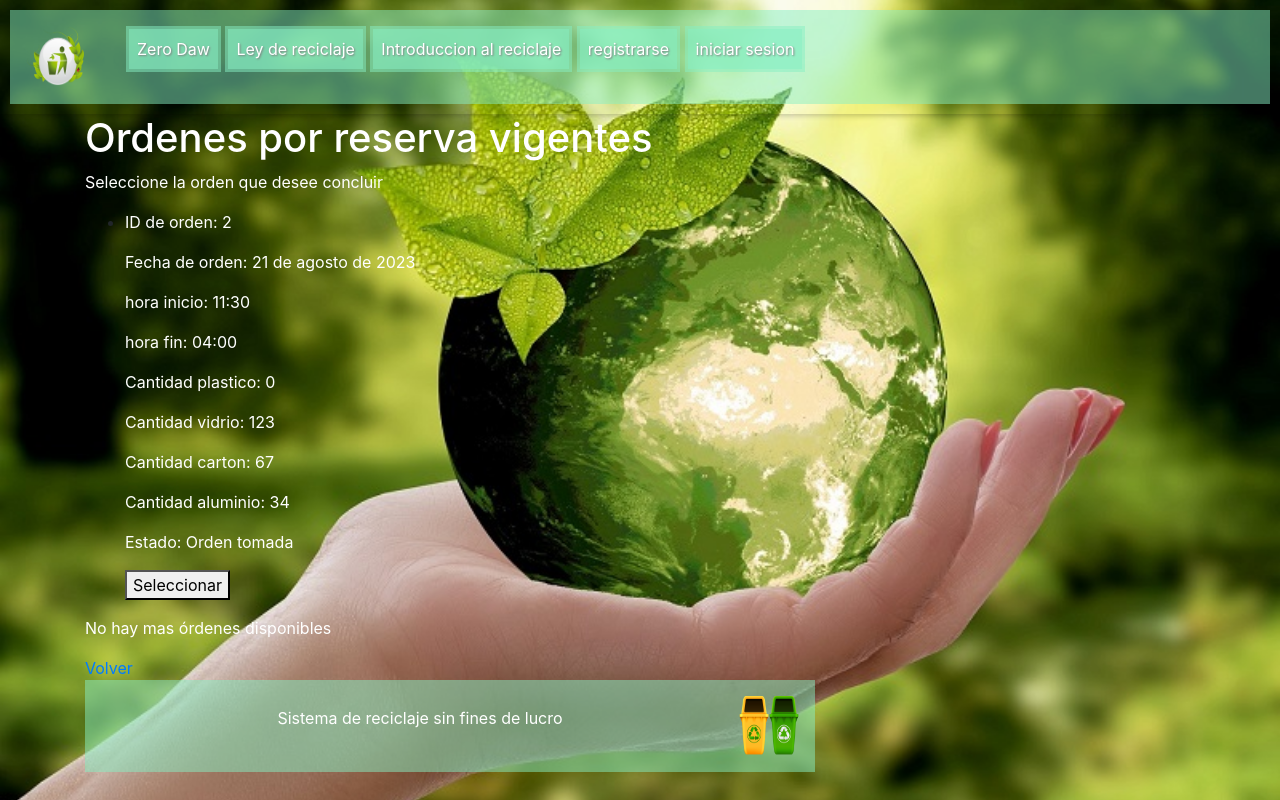
After one commit to Jorge-gib/Zero_Daw_V9, a Django app: page /registro/mostrar_ordenes_eliminar_reserva/ in a window 1280 px wide. The commit adds this page. Run offline with Django 4.2, Linux system fonts and the light colour scheme; data comes from the database, SQL or seed files in the repository; both versions use the stored data as it was after the commit; parts of the project's set-up code (start-up, migrations or seed data) failed here and were passed over; some libraries are stand-ins or nearby versions.

Commit message:
Gestios ordenes de reserva parte 2

```diff
--- a/Registro/models.py
+++ b/Registro/models.py
@@ -111,6 +111,16 @@ class Calificacion_recolector_ciudadano(models.Model):
     def __str__(self):
         return str(self.id_calificacion)
 
+class Calificacion_recolector_ciudadano_reserva(models.Model):
+    id_orden = models.ForeignKey(Reserva_orden, on_delete=models.CASCADE)
+    id_calificacion = models.AutoField(primary_key=True)
+    calificacion_estrellas_ciudadano = models.FloatField(null=True)
+    calificacion_estrellas_recolector = models.FloatField(null=True)
+    opinion_servicio_ciudadano = models.CharField(max_length=400, null=True)
+    opinion_servicio_recolector = models.CharField(max_length=400, null=True)
+    def __str__(self):
+        return str(self.id_calificacion)
+
 
 class Calificacion_reciclador(models.Model):
     id_registro = models.ForeignKey(Registro_entrega_material, on_delete=models.CASCADE)
--- a/Registro/urls.py
+++ b/Registro/urls.py
@@ -1,7 +1,7 @@
 from django.urls import path, include
 from .forms import OrdenUpdateForm, PassUpdateForm, Reserva_ordenForm, RegistroForm, Calificacion_recolector_ciudadanoForm, Orden_reciclajeForm, Calificacion_recicladorForm, Registro_entrega_materialForm
 from . import views
-from .views import  MostrarReservaView, TomarReservaView, zero_daw, video_reciclaje, MostrarOrdenesCalificarRecolectorView, agregar_calificacion_recolector_ciudadano2, MostrarOrdenesParaEliminarView, confirmar_comentario, confirmacion4, agregar_calificacion_recolector_ciudadano, ActualizarOrden, MostrarOrdenesParaEliminarView, confirmacion_posicion_recolector, MostrarOrdenesView, TomarOrdenView,somos, validacion_pass, enviar_correo_pass, mensaje, confirmacion3, UserDelete, UserUpdate, confirmacion, Orden_Reserva_List, Autenticar_us, RegistroUsuario, UserList, OrdenList, agregar_orden_reciclaje, registro, agregar_orden_reserva
+from .views import  MostrarReservaParaEliminarView, ActualizarReserva, MostrarReservaView, TomarReservaView, zero_daw, video_reciclaje, MostrarOrdenesCalificarRecolectorView, agregar_calificacion_recolector_ciudadano2, MostrarOrdenesParaEliminarView, confirmar_comentario, confirmacion4, agregar_calificacion_recolector_ciudadano, ActualizarOrden, MostrarOrdenesParaEliminarView, confirmacion_posicion_recolector, MostrarOrdenesView, TomarOrdenView,somos, validacion_pass, enviar_correo_pass, mensaje, confirmacion3, UserDelete, UserUpdate, confirmacion, Orden_Reserva_List, Autenticar_us, RegistroUsuario, UserList, OrdenList, agregar_orden_reciclaje, registro, agregar_orden_reserva
 
 
 urlpatterns = [
@@ -16,9 +16,14 @@ urlpatterns = [
 
    path('agregar_calificacion_recolector_ciudadano/<int:id_orden>/', views.agregar_calificacion_recolector_ciudadano, name='agregar_calificacion_recolector_ciudadano'),
 
+   path('agregar_calificacion_recolector_ciudadano_reserva/<int:id_orden>/', views.agregar_calificacion_recolector_ciudadano_reserva, name='agregar_calificacion_recolector_ciudadano_reserva'),
+
+
     path('agregar_calificacion_recolector_ciudadano2/<int:id_orden>/', views.agregar_calificacion_recolector_ciudadano2, name='agregar_calificacion_recolector_ciudadano2'),
 
     path('mostrar_ordenes_eliminar/', MostrarOrdenesParaEliminarView.as_view(), name='mostrar_ordenes_eliminar'),
+
+    path('mostrar_ordenes_eliminar_reserva/', MostrarReservaParaEliminarView.as_view(), name='mostrar_ordenes_eliminar_reserva'),
 
     path('mostrar_ordenes_calificar_recolector/', MostrarOrdenesCalificarRecolectorView.as_view(), name='mostrar_ordenes_calificar_recolector'),
 
@@ -122,6 +127,7 @@ urlpatterns = [
 
     path('actualizar_orden/<int:pk>', ActualizarOrden.as_view(), name="actualizar_orden"),
 
+    path('actualizar_reserva/<int:pk>', ActualizarReserva.as_view(), name="actualizar_reserva"),
 
 
 
--- a/Registro/views.py
+++ b/Registro/views.py
@@ -1,6 +1,6 @@
 from django.shortcuts import render
-from .models import Reserva_orden, UserModelo, Calificacion_recolector_ciudadano, Orden_reciclaje, Calificacion_reciclador, Registro_entrega_material
-from .forms import  ReservaUpdateForm, Calificacion_ciudadanoForm, Calificacion_recolectorForm, OrdenConcluir, OrdenUpdateForm, Posicion_recolectorForm, PassUpdateForm, UserUpdateForm, Reserva_ordenForm, RegistroForm, Calificacion_recolector_ciudadanoForm, Calificacion_recicladorForm, Registro_entrega_materialForm, Orden_reciclajeForm
+from .models import Calificacion_recolector_ciudadano_reserva, Reserva_orden, UserModelo, Calificacion_recolector_ciudadano, Orden_reciclaje, Calificacion_reciclador, Registro_entrega_material
+from .forms import  Calificacion_recolector_reservaForm, ReservaConcluir, ReservaUpdateForm, Calificacion_ciudadanoForm, Calificacion_recolectorForm, OrdenConcluir, OrdenUpdateForm, Posicion_recolectorForm, PassUpdateForm, UserUpdateForm, Reserva_ordenForm, RegistroForm, Calificacion_recolector_ciudadanoForm, Calificacion_recicladorForm, Registro_entrega_materialForm, Orden_reciclajeForm
 from django.views.generic import ListView, CreateView, UpdateView, DeleteView
 from django.urls import reverse, reverse_lazy
 from django.shortcuts import redirect
@@ -55,6 +55,21 @@ def agregar_calificacion_recolector_ciudadano(request, id_orden):
 
 ###########################################
 
+def agregar_calificacion_recolector_ciudadano_reserva(request, id_orden):
+    if request.method == 'POST':
+        calificacion = Calificacion_recolector_ciudadano_reserva()
+        calificacion.id_orden_id = id_orden
+        calificacion.calificacion_estrellas_ciudadano = request.POST['calificacion_estrellas_ciudadano']
+        calificacion.opinion_servicio_ciudadano = request.POST['opinion_servicio_ciudadano']
+        calificacion.save()
+        return render(request, 'Registro/confirmacion_calificacion.html', {'calificacion': calificacion})
+    else:
+        form = Calificacion_recolector_reservaForm()
+    orden = Reserva_orden.objects.get(id_orden=id_orden)
+    return render(request, 'Registro/agregar_calificacion_recolector_ciudadano_reserva.html', {'form': form, 'orden': orden})
+
+###########################################
+
 
 
 
@@ -89,6 +104,21 @@ class ActualizarOrden(UpdateView):
 
     def get_success_url(self):
         return reverse_lazy('agregar_calificacion_recolector_ciudadano', kwargs={'id_orden': self.object.pk})
+
+    def get_context_data(self, **kwargs):
+        context = super().get_context_data(**kwargs)
+        context['orden'] = self.object
+        return context
+
+##############################################
+
+class ActualizarReserva(UpdateView):
+    model = Reserva_orden
+    form_class = ReservaConcluir
+    template_name = 'Registro/actualizar_reserva.html'
+
+    def get_success_url(self):
+        return reverse_lazy('agregar_calificacion_recolector_ciudadano_reserva', kwargs={'id_orden': self.object.pk})
 
     def get_context_data(self, **kwargs):
         context = super().get_context_data(**kwargs)
@@ -345,6 +375,23 @@ class MostrarOrdenesParaEliminarView(ListView):
         return context
 
 #######################################################################################
+
+class MostrarReservaParaEliminarView(ListView):
+    model = UserModelo
+    template_name = 'Registro/mostrar_reserva_para_eliminar.html'
+
+    def post(self, request, *args, **kwargs):
+        orden_id = request.POST.get('orden_id')
+        url = reverse_lazy('actualizar_reserva', args=[orden_id])
+        return redirect(url)
+
+    def get_context_data(self, **kwargs):
+        context = super().get_context_data(**kwargs)
+        context['ordenes'] = Reserva_orden.objects.all()
+        return context
+
+#######################################################################################
+
 
 class MostrarOrdenesCalificarRecolectorView(ListView):
     model = UserModelo
--- /dev/null
+++ b/templates/Registro/mostrar_reserva_para_eliminar.html
@@ -0,0 +1,77 @@
+{% extends 'base.html' %}
+{% load static %}
+{% block content %}
+<div>
+    <h1 class="letras">Ordenes por reserva vigentes</h1>
+    <p class="letras">Seleccione la orden que desee concluir</p>
+</div>
+
+{% if ordenes %}
+    {% with hay_ordenes_disponibles=False %}
+        <ul>
+            {% for orden in ordenes %}
+                {% if orden.estado != "Concluido" %}
+                    {% if not hay_ordenes_disponibles %}
+                        {% with hay_ordenes_disponibles=True %}
+                            <li>
+                                <p class="letras">ID de orden: {{ orden.id_orden }}</p>
+                                <p class="letras">Fecha de orden: {{ orden.fecha_orden }}</p>
+                                <p class="letras">hora inicio: {{ orden.hora_inicio}}</p>
+                                <p class="letras">hora fin: {{ orden.hora_fin}}</p>
+                                <p class="letras">Cantidad plastico: {{ orden.cantidad_plastico }}</p>
+                                <p class="letras">Cantidad vidrio: {{ orden.cantidad_vidrio }}</p>
+                                <p class="letras">Cantidad carton: {{ orden.cantidad_carton }}</p>
+                                <p class="letras">Cantidad aluminio: {{ orden.cantidad_aluminio }}</p>
+                                <p class="letras">Estado: {{ orden.estado }} </p>
+
+                                <!-- Enviar el ID de la orden al hacer clic en el botón -->
+                                <form method="POST" action="{% url 'actualizar_reserva' orden.id_orden %}">
+                                    {% csrf_token %}
+                                    <input type="hidden" name="orden_id" value="{{ orden.id_orden }}">
+                                    <button type="submit">Seleccionar</button>
+                                </form>
+                            </li>
+                        {% endwith %}
+                    {% else %}
+                        <li>
+                                <p class="letras">ID de orden: {{ orden.id_orden }}</p>
+                                <p class="letras">Fecha de orden: {{ orden.fecha_orden }}</p>
+                                <p class="letras">hora inicio: {{ orden.hora_inicio}}</p>
+                                <p class="letras">hora fin: {{ orden.hora_fin}}</p>
+                                <p class="letras">Cantidad plastico: {{ orden.cantidad_plastico }}</p>
+                                <p class="letras">Cantidad vidrio: {{ orden.cantidad_vidrio }}</p>
+                                <p class="letras">Cantidad carton: {{ orden.cantidad_carton }}</p>
+                                <p class="letras">Cantidad aluminio: {{ orden.cantidad_aluminio }}</p>
+                                <p class="letras">Estado: {{ orden.estado }} </p>
+
+
+                            <!-- Enviar el ID de la orden al hacer clic en el botón -->
+                            <form method="POST" action="{% url 'actualizar_reserva' orden.id_orden %}">
+                                {% csrf_token %}
+                                <input type="hidden" name="orden_id" value="{{ orden.id_orden }}">
+                                <button type="submit">Seleccionar</button>
+                            </form>
+                        </li>
+                    {% endif %}
+                {% endif %}
+            {% endfor %}
+        </ul>
+        {% if not hay_ordenes_disponibles %}
+            <p class="letras">No hay mas órdenes disponibles</p>
+        {% endif %}
+    {% endwith %}
+{% else %}
+    <h1 class="letras">No hay mas registros de órdenes</h1>
+{% endif %}
+
+<a href="{% url 'login' %}">Volver</a>
+<footer>
+    <div id="navbar" class="video2">
+        <div class="video">
+        <p class="letras2">Sistema de reciclaje sin fines de lucro</p>
+        </div>
+        <img  src="{% static 'images/logo_4.png' %}" alt="logo" style="width: 60px; height: 60px;">
+    </div>
+
+</footer>
+{% endblock %}
--- a/templates/Registro/tomar_reserva.html
+++ b/templates/Registro/tomar_reserva.html
@@ -18,6 +18,7 @@
         <label class="letras" for="longitud_posicion_recolector">Longitud:</label>
         <input type="number" name="longitud_posicion_recolector" value="{{ reserva_orden.longitud_posicion_recolector }}" step="0.000001" placeholder="Longitud" required>
       </div>
+      <input type="hidden" name="estado" value="Orden tomada">
       <button type="submit">Actualizar Orden</button>
       <button type="button" onclick="capturarUbicacion()">Capturar Ubicación</button>
     </form>
--- a/templates/home.html
+++ b/templates/home.html
@@ -36,6 +36,7 @@
         <li class="nav-item"><a class="link" href="{% url 'mostrar_ordenes' %}">Buscar ordenes de servicio</a></li>
         <li class="nav-item"><a class="link" href="{% url 'mostrar_reserva' %}">Buscar ordenes de reserva</a></li>
         <li class="nav-item"><a class="link" href="{% url 'mostrar_ordenes_eliminar' %}">Concluir un servico</a></li>
+        <li class="nav-item"><a class="link" href="{% url 'mostrar_ordenes_eliminar_reserva' %}">Concluir un servico de reserva</a></li>
         <li class="nav-item"><a class="link" href="{% url 'list_user' %}">Ver mi perfil</a></li>
     </div>
     {% endif %}
```
Also changed, not shown: Registro/forms.py (+39 -2 lines), templates/Registro/actualizar_reserva.html (added, +47 -0 lines), templates/Registro/agregar_calificacion_recolector_ciudadano_reserva.html (added, +54 -0 lines), Registro/migrations/0012_calificacion_recolector_ciudadano_reserva.py (added), db.sqlite3.
